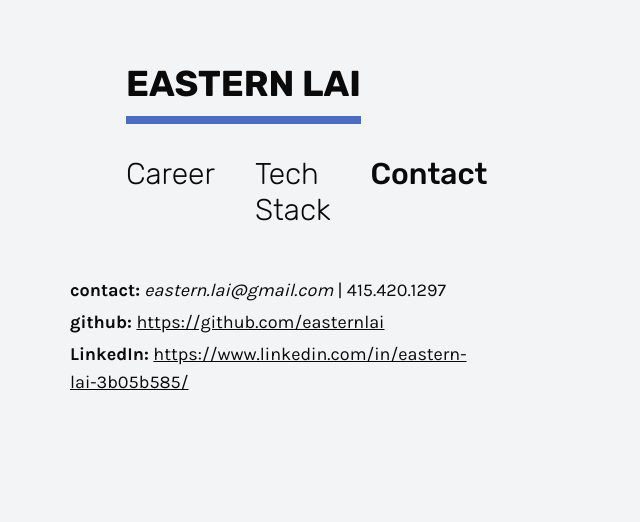
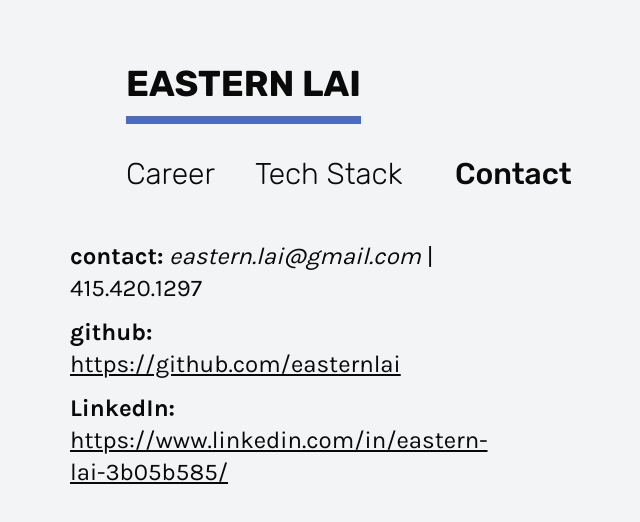
Before and after one commit to easternlai/elai-portfolio-app, a Next.js app: page /about in a window 1280 px wide. Shown: the top 522 px of the page, without its empty margins (362-1002 px from the left). Built offline with nearby package versions, Linux system fonts and the light colour scheme.

Commit message:
resolved sizing issue with navbar

```diff
--- a/app/(portfolio)/_components/header.tsx
+++ b/app/(portfolio)/_components/header.tsx
@@ -26,7 +26,7 @@ export const Header = () => {
                 </div>
                 <nav className="flex space-x-10 mt-8 text-3xl">
                     <NavLink href="/career" className="">Career</NavLink>
-                    <NavLink href="/tech" className="">Tech Stack </NavLink>
+                    <NavLink href="/tech" className="min-w-40">Tech Stack </NavLink>
                     <NavLink href="/about" className="">Contact</NavLink>
                 </nav>
             </div>
--- a/app/(portfolio)/about/page.tsx
+++ b/app/(portfolio)/about/page.tsx
@@ -1,9 +1,11 @@
 const AboutPage = () => {
     return (
-        <div className="flex-col space-y-1">
-            <div className="text-lg"><span className="font-bold">contact:</span> <span className="italic">eastern.lai@gmail.com</span> | 415.420.1297</div>
-            <div className="text-lg"><span className="font-bold">github: </span><a className="underline" href="https://github.com/easternlai">https://github.com/easternlai</a></div>
-            <div className="text-lg"><span className="font-bold">LinkedIn: </span><a className="underline" href="https://www.linkedin.com/in/eastern-lai-3b05b585/">https://www.linkedin.com/in/eastern-lai-3b05b585/</a></div>
+        <div>
+            <div className="flex-col space-y-3">
+                <div className="text-2xl"><span className="font-bold">contact:</span> <span className="italic">eastern.lai@gmail.com</span> | 415.420.1297</div>
+                <div className="text-2xl"><span className="font-bold">github: </span><a className="underline" href="https://github.com/easternlai">https://github.com/easternlai</a></div>
+                <div className="text-2xl"><span className="font-bold">LinkedIn: </span><a className="underline" href="https://www.linkedin.com/in/eastern-lai-3b05b585/">https://www.linkedin.com/in/eastern-lai-3b05b585/</a></div>
+            </div>
         </div>
     )
 }
```
